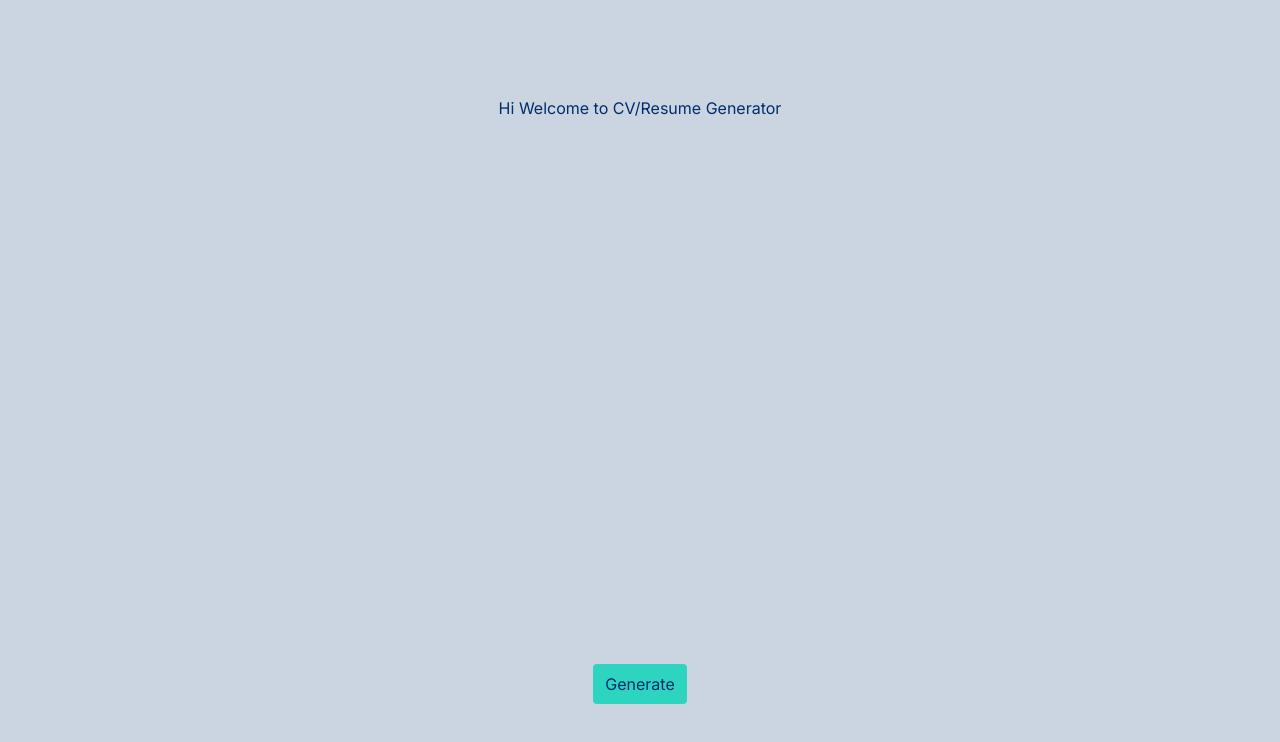
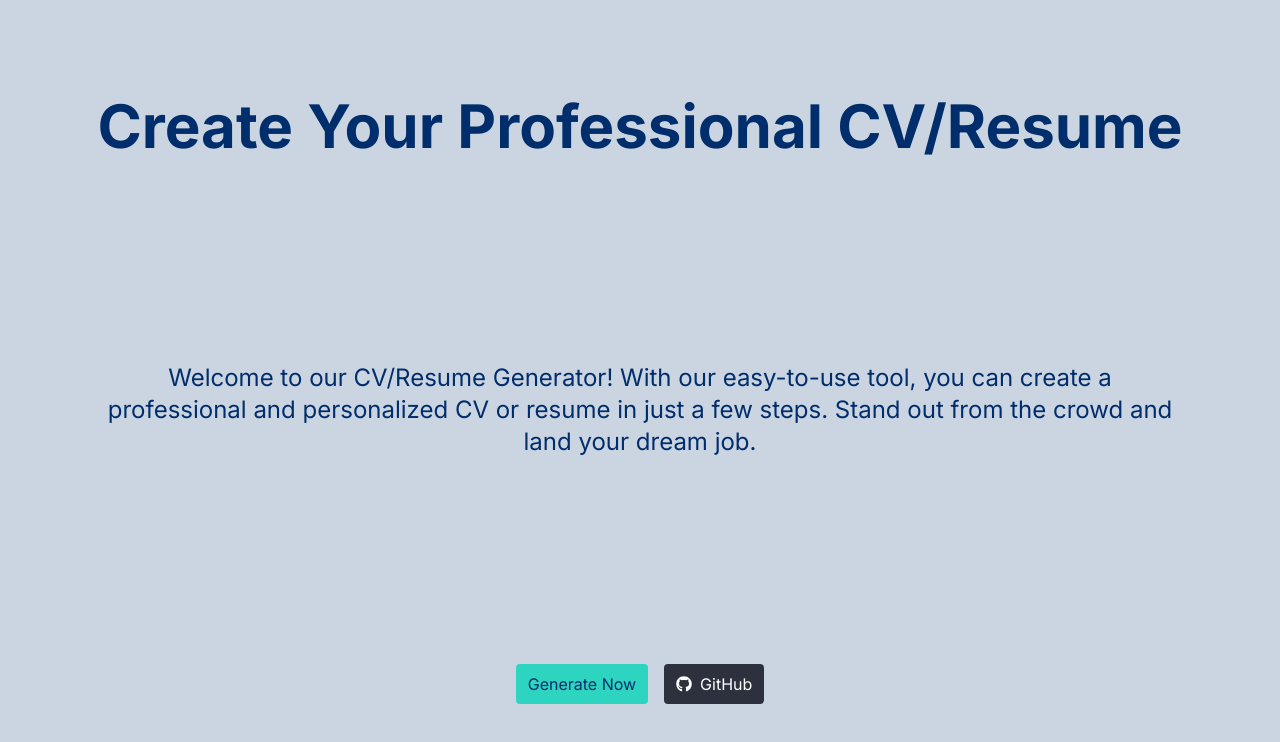
Before and after one commit to themuuln/resume-generator, a Next.js app: page / in a window 1280 px wide. Shown: the top 742 px of the page. Built offline with nearby package versions, Linux system fonts and the light colour scheme.

Commit message:
Landing page styled

```diff
--- a/app/page.jsx
+++ b/app/page.jsx
@@ -1,15 +1,29 @@
 import Link from "next/link";
 import Button from "./components/Button";
+import { FaGithub } from "react-icons/fa"
 
 export default function Home() {
   return (
-    <main className="flex flex-col items-center justify-between min-h-screen p-24">
-      <p>Hi Welcome to CV/Resume Generator</p>
-      <Button>
-        <Link href={"/generator"}>
-          Generate
+    <main className="flex flex-col items-center justify-between min-h-screen p-6 md:p-12 lg:p-24">
+      <h1 className="mb-8 text-4xl font-bold text-center md:text-5xl lg:text-6xl">
+        Create Your Professional CV/Resume
+      </h1>
+      <p className="mb-8 text-lg text-center md:text-xl lg:text-2xl">
+        Welcome to our CV/Resume Generator! With our easy-to-use tool, you can create a professional and personalized CV or resume in just a few steps. Stand out from the crowd and land your dream job.
+      </p>
+      <div className="flex flex-col gap-4 md:flex-row">
+        <Button>
+          <Link href="/generator">
+            Generate Now
+          </Link>
+        </Button>
+        <Link href={'https://github.com/themuuln/resume-generator'} target="_blank" rel="noopener noreferrer">
+          <button className='px-3 py-2 text-white transition-colors duration-200 inline-flex items-center gap-2 rounded hover:bg-[#3f444e] bg-[#2c313d]'>
+            <FaGithub />
+            GitHub
+          </button>
         </Link>
-      </Button>
+      </div>
     </main>
   );
 }
```
